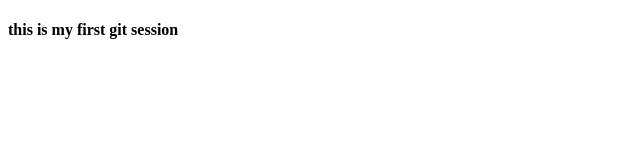
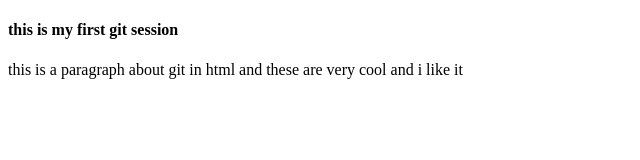
Before and after one commit to at0512/first-push, a plain HTML site: page index.html in a window 1280 px wide. Shown: the whole page, without its empty margins (0-640 px from the left). Drawn offline with Linux system fonts and the light colour scheme.

Commit message:
second commit

```diff
--- a/index.html
+++ b/index.html
@@ -10,6 +10,8 @@
     <h4>
         this is my first git session
     </h4>
-
+    <p>
+        this is a paragraph about git in html and these are very cool and i like it
+    </p>
 </body>
 </html>
```
